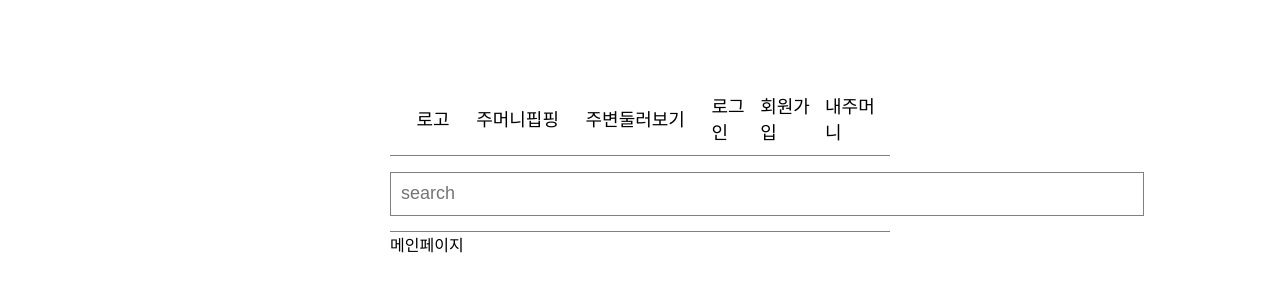
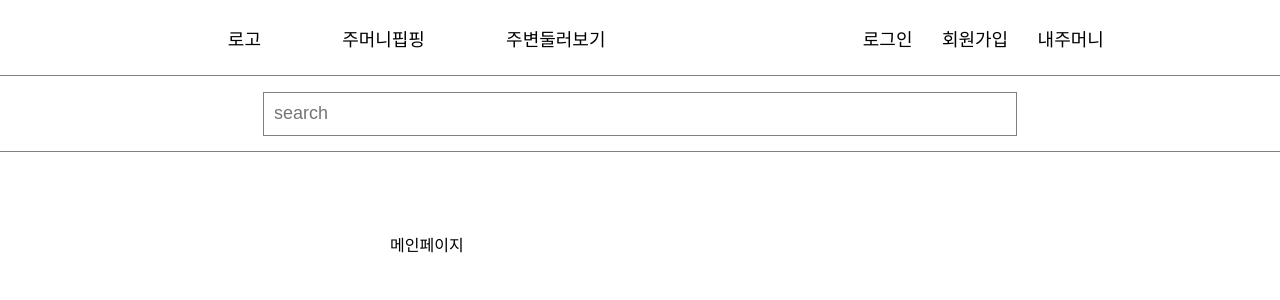
Before and after one commit to ffinal4/front-end, a React (Create React App) app: page / in a window 1280 px wide. Shown: the top 300 px of the page. Built offline with nearby package versions, Linux system fonts and the light colour scheme.

Commit message:
PEEP-7 <Fix:routerdom-outlet속성 추가 로그인페이지 메인레이아웃 예외처리 완료>

```diff
--- a/src/App.tsx
+++ b/src/App.tsx
@@ -7,23 +7,24 @@ import LoginPage from "./pages/LoginPage";
 import SignupPage from "./pages/SignupPage";
 import SearchInput from "./components/common/SearchInput";
 import UploadPage from "./pages/UploadPage";
-import { MainLayout } from "./components/Layout";
+import MainLayout from "./components/Layout";
 
 function App() {
   return (
     <div className="App">
-      <MainLayout>
       <BrowserRouter>
         <Header />
         <SearchInput />
+
         <Routes>
+          <Route path="/login" element={<LoginPage />} />
+          <Route element={<MainLayout />}>
             <Route path="/" element={<MainPage />} />
-            <Route path="/login" element={<LoginPage />} />
             <Route path="/signup" element={<SignupPage />} />
             <Route path="/upload" element={<UploadPage />} />
+          </Route>
         </Routes>
       </BrowserRouter>
-      </MainLayout>
     </div>
   );
 }
--- a/src/components/Layout/index.tsx
+++ b/src/components/Layout/index.tsx
@@ -1,7 +1,26 @@
 import { styled } from "styled-components";
+import { Outlet } from "react-router-dom";
+import React from "react";
 
 // 모든페이지 공통 메인레이아웃
-export const MainLayout = styled.div`
+export const StMainLayout = styled.div`
   width: 100%;
   padding: 80px 390px 100px 390px;
+
+  @media screen and (max-width: 834px) {
+    padding: 0px;
+  }
+  @media screen and (max-width: 375px) {
+    padding: 0px;
+  }
 `;
+
+const MainLayout = () => {
+  return (
+    <StMainLayout>
+      <Outlet />
+    </StMainLayout>
+  );
+};
+
+export default MainLayout;
```
Lines whose indentation alone changed are shown as unchanged.
